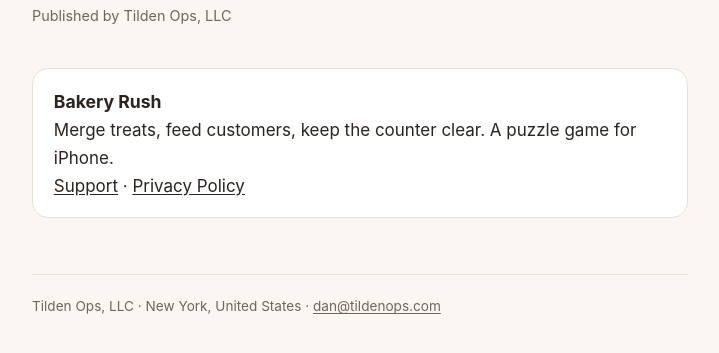
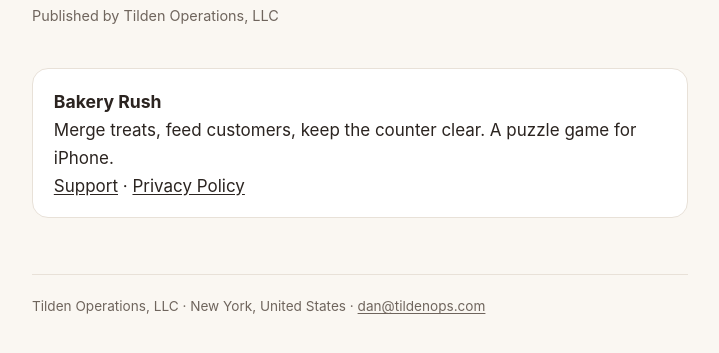
Before and after one commit to Dwfender/tilden-apps, a plain HTML site: page index.html in a window 1280 px wide. Shown: the part 151-504 px from the top of the page, without its empty margins (280-999 px from the left). Drawn offline with Linux system fonts and the light colour scheme.

Commit message:
Use full legal name: Tilden Operations, LLC
Co-Authored-By: Claude Opus 5.5 <noreply@anthropic.com>

```diff
--- a/index.html
+++ b/index.html
@@ -3,15 +3,15 @@
 <head>
   <meta charset="utf-8">
   <meta name="viewport" content="width=device-width, initial-scale=1">
-  <title>Apps by Tilden Ops, LLC</title>
-  <meta name="description" content="Apps published by Tilden Ops, LLC: privacy policies and support.">
+  <title>Apps by Tilden Operations, LLC</title>
+  <meta name="description" content="Apps published by Tilden Operations, LLC: privacy policies and support.">
   <link rel="stylesheet" href="/style.css">
 </head>
 <body>
 <main>
   <p class="crumbs"><a href="https://www.tildenops.com">Tilden Ops</a></p>
   <h1>Apps</h1>
-  <p class="meta">Published by Tilden Ops, LLC</p>
+  <p class="meta">Published by Tilden Operations, LLC</p>
 
   <ul class="apps">
     <li>
@@ -21,7 +21,7 @@
     </li>
   </ul>
 
-  <footer>Tilden Ops, LLC · New York, United States · <a href="mailto:dan@tildenops.com">dan@tildenops.com</a></footer>
+  <footer>Tilden Operations, LLC · New York, United States · <a href="mailto:dan@tildenops.com">dan@tildenops.com</a></footer>
 </main>
 </body>
 </html>
```
Also changed, not shown: bakery-rush/privacy/index.html (+2 -2 lines), bakery-rush/support/index.html (+1 -1 lines), 1 other file.
